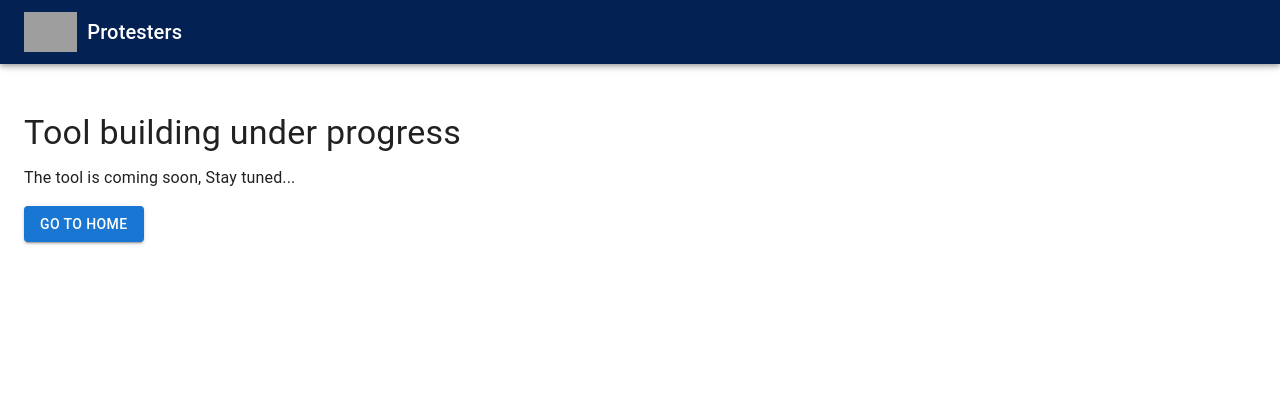
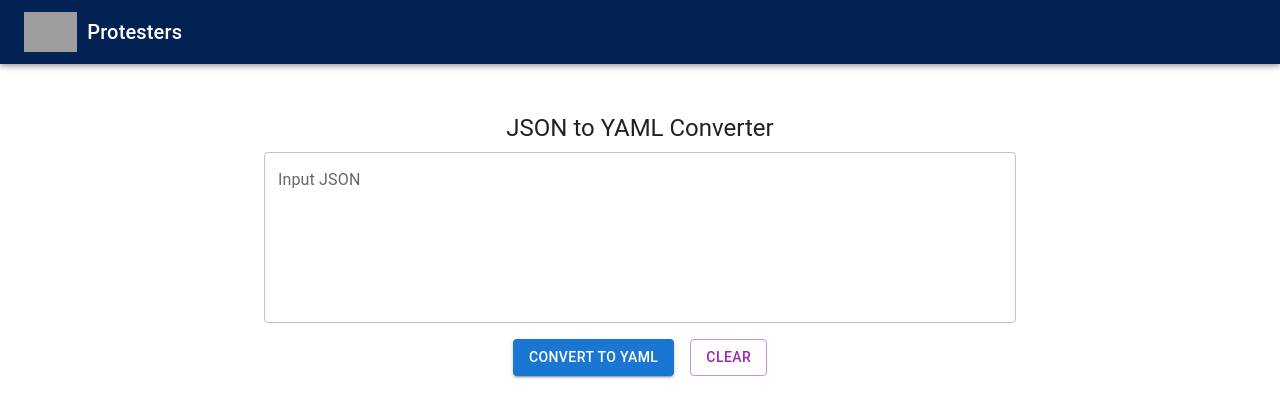
Before and after one commit to Mohit-Chaudhari/protesters, a React (Create React App) app: page /json-to-yaml in a window 1280 px wide. Shown: the top 418 px of the page. Built offline with nearby package versions, Linux system fonts and the light colour scheme; grey boxes are pictures that could not be loaded.

Commit message:
Added tool for json to yaml converter

```diff
--- a/package.json
+++ b/package.json
@@ -13,6 +13,7 @@
     "cra-template": "1.2.0",
     "crypto-browserify": "^3.12.1",
     "file-saver": "^2.0.5",
+    "js-yaml": "^4.1.0",
     "json-diff": "^1.0.6",
     "json-schema-generator": "^2.0.6",
     "json2xml": "^0.1.3",
--- a/src/App.js
+++ b/src/App.js
@@ -14,6 +14,7 @@ import JsonDifference from './components/JsonTools/JsonDifference/JsonDifference
 import JsonPathTester from './components/JsonTools/JsonPathTester/JsonPathTester';
 import JsonSchemaGenerator from './components/JsonTools/JsonSchemaGenerator/JsonSchemaGenerator';
 import JsonQueryBuilder from './components/JsonTools/JsonQueryBuilder/JsonQueryBuilder';
+import JsonToYamlConverter from './components/JsonTools/JsonToYamlConverter/JsonToYamlConverter';
 import NotFound from './components/NotFound';
 
 const App = () => {
@@ -39,6 +40,7 @@ const App = () => {
           <Route path="/json-schema-generator" element={<JsonSchemaGenerator/>} />
           <Route path="/json-query-builder" element={<JsonQueryBuilder/>} />
           <Route path="/json-minifier" element={<JsonFormatterUI/>} />
+          <Route path="/json-to-yaml" element={<JsonToYamlConverter/>} />
 
           <Route path="*" element={<NotFound />} />
           {/* Add other tool routes here, like: */}
--- /dev/null
+++ b/src/components/JsonTools/JsonToYamlConverter/JsonToYamlConverter.jsx
@@ -0,0 +1,101 @@
+import React, { useState } from 'react';
+import { Box, TextField, Button, Typography, Paper } from '@mui/material';
+import ContentCopyIcon from '@mui/icons-material/ContentCopy';
+import CheckIcon from '@mui/icons-material/Check';
+import * as yaml from 'js-yaml';
+
+const JsonToYamlConverter = () => {
+  const [inputJson, setInputJson] = useState('');
+  const [outputYaml, setOutputYaml] = useState('');
+  const [error, setError] = useState('');
+  const [copied, setCopied] = useState(false);
+
+  const handleConvertToYaml = () => {
+    try {
+      const parsedJson = JSON.parse(inputJson);
+      const yamlOutput = yaml.dump(parsedJson);
+      setOutputYaml(yamlOutput);
+      setError('');
+    } catch (err) {
+      setOutputYaml('');
+      setError('Invalid JSON. Please provide a valid JSON string.');
+    }
+  };
+
+  const handleClear = () => {
+    setInputJson('');
+    setOutputYaml('');
+    setError('');
+  };
+
+  const handleCopyToClipboard = () => {
+    navigator.clipboard.writeText(outputYaml).then(() => {
+      setCopied(true);
+      setTimeout(() => setCopied(false), 1000); // Revert to copy icon after 1 second
+    });
+  };
+
+  return (
+    <Box sx={{ maxWidth: 800, margin: 'auto', padding: 3, textAlign: 'center' }}>
+      <Typography variant="h5" gutterBottom>
+        JSON to YAML Converter
+      </Typography>
+
+      <TextField
+        label="Input JSON"
+        multiline
+        rows={6}
+        variant="outlined"
+        fullWidth
+        value={inputJson}
+        onChange={(e) => setInputJson(e.target.value)}
+        placeholder="Paste your JSON here..."
+        sx={{ marginBottom: 2 }}
+      />
+
+      <Box sx={{ display: 'flex', justifyContent: 'center', gap: 2 }}>
+        <Button variant="contained" color="primary" onClick={handleConvertToYaml}>
+          Convert to YAML
+        </Button>
+        <Button variant="outlined" color="secondary" onClick={handleClear}>
+          Clear
+        </Button>
+      </Box>
+
+      {error && (
+        <Typography color="error" sx={{ marginTop: 2 }}>
+          {error}
+        </Typography>
+      )}
+
+      {outputYaml && (
+        <Paper
+          elevation={3}
+          sx={{
+            marginTop: 3,
+            padding: 2,
+            textAlign: 'left',
+            backgroundColor: '#f5f5f5',
+            maxHeight: 300,
+            overflow: 'auto',
+            position: 'relative',
+          }}
+        >
+          <Button
+            size="small"
+            variant="text"
+            onClick={handleCopyToClipboard}
+            sx={{ position: 'absolute', top: 8, right: 8 }}
+          >
+            {copied ? <CheckIcon color="success" /> : <ContentCopyIcon />}
+          </Button>
+          <pre style={{ fontFamily: 'monospace', margin: 0 }}>
+            {outputYaml}
+          </pre>
+        </Paper>
+      )}
+    </Box>
+  );
+};
+
+export default JsonToYamlConverter;
```
Also changed, not shown: 1 other file (tests, documents, lock files or other folders).
